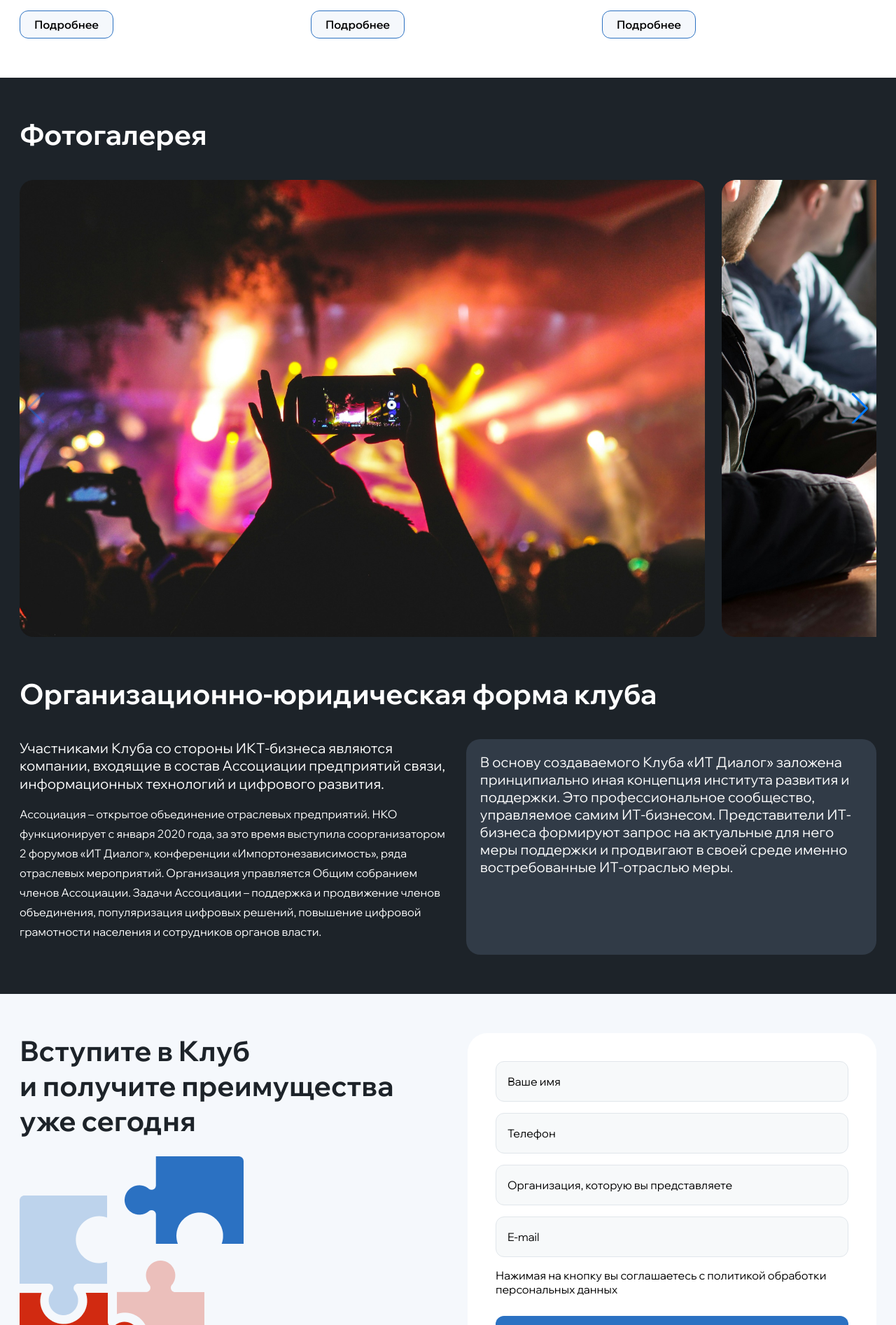
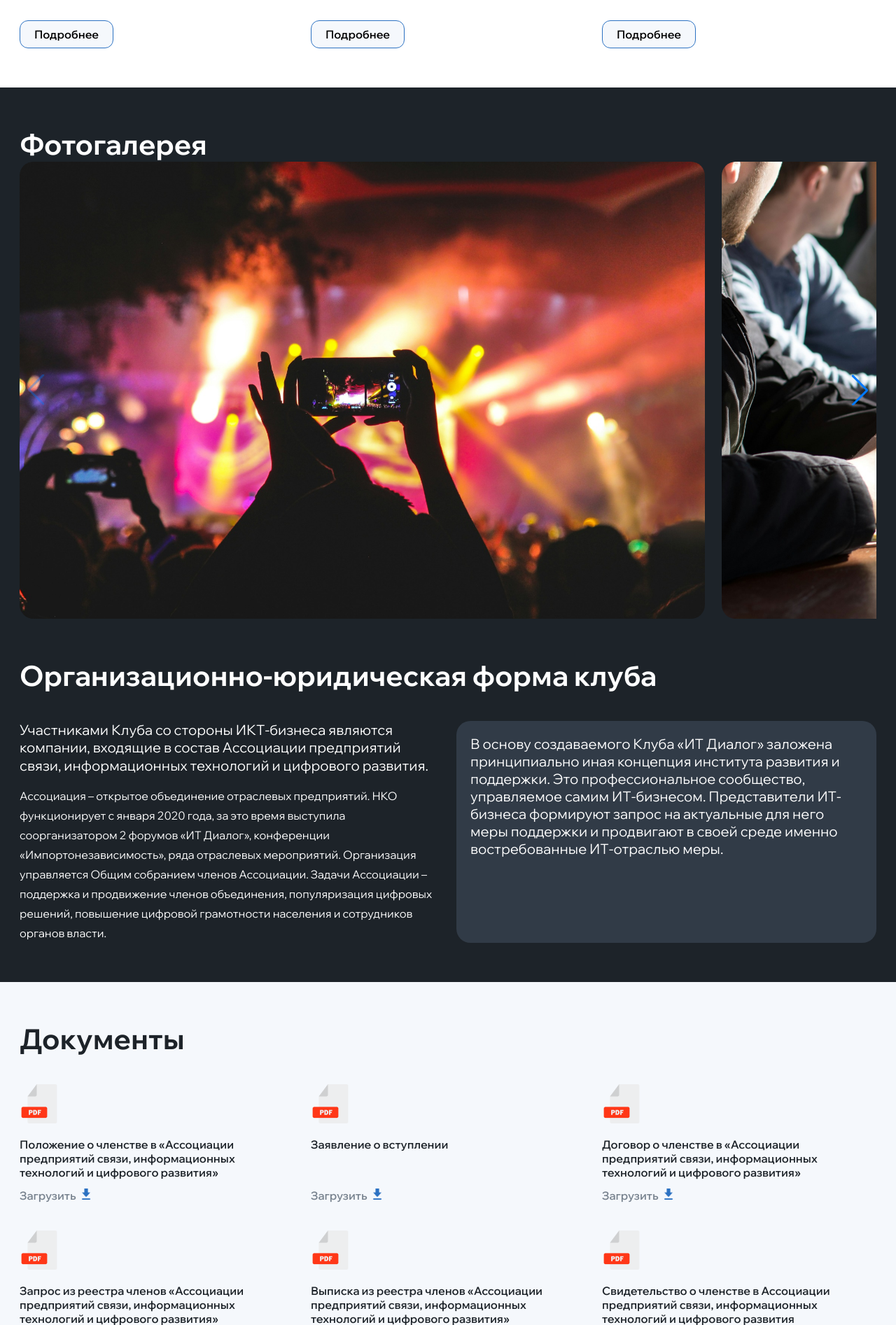
Before and after one commit to m4linazz/it_dialog, a PHP site: page /pages/itDialogClub.html in a window 1280 px wide. Shown: the part 4145-6038 px from the top of the page at 70% size. Run offline with PHP 8.4, Linux system fonts and the light colour scheme.

Commit message:
8
some edits

```diff
--- a/css/styleClub.css
+++ b/css/styleClub.css
@@ -14,7 +14,7 @@ html {
     display: flex;
     justify-content: space-between;
     padding: 16px;
-
+    flex-wrap: wrap;
 }
 
 .left-header {
@@ -27,6 +27,7 @@ html {
     justify-content: space-between ;
     text-align: center;
     text-wrap: wrap;
+    flex-wrap: wrap;
     padding-top: 36px ;
 }
 .center-header a {
@@ -129,6 +130,7 @@ html {
     display: flex;
     align-items: center;
     justify-content: center;
+
 }
 .bg-dark-club {
     background-color:#1D2329;
@@ -136,21 +138,21 @@ html {
 }
 .bg-dark-club div h2 {
     color: white;
-    padding-bottom: 40px;
 }
 
 /*Экспертное сообщество*/
 .community-blocks {
     display: flex;
     flex-direction: row;
-    flex-wrap:wrap ;
+    flex-wrap:wrap;
     gap:24px;
 }
 .community-block {
     width: 600px;
     display: flex;
     flex-direction: column;
-
+    padding-top: 40px;
+    flex-wrap: wrap;
 }
 .Checkmark2-community {
     padding-bottom: 16px;
@@ -181,6 +183,7 @@ html {
 .invent_calendars {
     display: flex;
     gap: 24px;
+    flex-wrap: wrap;
 }
 
 .invent_calendar-block {
@@ -189,8 +192,8 @@ html {
     gap:28px;
     border: 1px solid #E1E6EB;
     border-radius: 20px;
-    padding: 20px;
-    width: 392px;
+    padding: 19px;
+    width: 352px;
 }
 
 .invent-balls {
@@ -309,6 +312,7 @@ swiper-slide:nth-child(3n) {
  .form-club {
    display: flex;
    flex-direction: column;
+   width: 600px;
    gap: 16px;
 }
 .form-club .body_large {
@@ -322,18 +326,77 @@ swiper-slide:nth-child(3n) {
 .form-club2 {
   background-color: #313B47;
   border-radius: 20px;
+  width: 560px;
   padding: 20px 20px 0px 20px;
+}
+.form-club2 .body_large {
+    width: 560px;
 }
 .description-form-club {
   display: flex;
   justify-content: space-between;
   flex-direction: row;
-
-  height: 308px;
+  flex-wrap: wrap;
   gap: 24px;
+  padding-top: 40px;
 }
 .block-form-club {
     padding-top: 56px;
+}
+
+/* Документы */
+.main-doc{
+    background-color:#F5F8FC;
+    padding: 56px 0 56px 0;
+}
+
+.doc_name {
+    display: flex;
+    flex-wrap: wrap;
+    flex-direction: column;
+    gap: 40px;
+}
+
+.blocks_doc {
+    display: flex;
+    flex-wrap: wrap;
+    column-gap: 24px;
+    row-gap: 40px;
+}
+
+.block_doc {
+    display: flex;
+    flex-direction: column;
+    justify-content: space-between;
+    gap: 16px;
+
+}
+
+.block_doc div h5 {
+    width: 392px;
+    height: 57px;
+    color:#1D2329 ;
+}
+
+.doc-load {
+    display: flex;
+    gap: 8px;
+}
+.doc-load .button_text_white {
+    padding: 0px 0px 0px 0px;
+    color: #78838F;
+
+}
+
+.block_docs div img{
+    width: 56px;
+    height: 56px;
+}
+
+.doc-load div img {
+    width: 13.33px;
+    height: 16px;
+
 }
 
 /* Форма вступления в клуб */
@@ -344,12 +407,14 @@ swiper-slide:nth-child(3n) {
 .join-club {
     display: flex;
     flex-direction: row;
+    flex-wrap: wrap;
     gap: 24px;
 }
 .description-join-club {
     display: flex;
     flex-direction: column;
     justify-content: space-between;
+    width: 600px;
 
 }
 .bg-form {
@@ -367,6 +432,8 @@ swiper-slide:nth-child(3n) {
 .form-blocks {
     display: flex;
     flex-direction: column;
+    width: 520px;
+
     gap: 16px;
 }
 .bg-form form {
--- a/pages/itDialogClub.html
+++ b/pages/itDialogClub.html
@@ -205,6 +205,7 @@
       <div class="container">
         <h2>Экспертное сообщество</h2>
         <div class="community-blocks">
+          <div  class="community-block-row">
             <div class="community-block">
               <div class="Checkmark2-community"><img src="../images/Checkmark2.png" alt="Checkmark"></div>
                 <div><h3>Руководители органов власти</h3></div>
@@ -222,6 +223,8 @@
                   <img src="../images/rowcommunity.svg" alt="rowcommunity">
                 </div>
           </div>
+        </div>
+        <div  class="community-block-row">
             <div class="community-block">
               <div class="Checkmark2-community"><img src="../images/Checkmark2.png" alt="Checkmark"></div>
                 <div><h3>ИТ директора предприятий</h3></div>
@@ -236,6 +239,7 @@
                 <div class="more-community">
                   <h5>Узнать подробнее</h5>
                   <img src="../images/rowcommunity.svg" alt="rowcommunity">
+                </div>
           </div>
         </div>
 
@@ -366,11 +370,94 @@
               Представители ИТ-бизнеса формируют запрос на актуальные для него меры поддержки и продвигают в своей среде именно востребованные ИТ-отраслью меры.
             </div>
           </div>
+
         </div>
       </div>
       </div>
     </div>
     <!-- Документы -->
+    <div class="main-doc">
+      <div class="container">
+        <div class="doc_name">
+          <div><h2>Документы</h2></div>
+          <div class="blocks_doc">
+
+            <div class="block_docs">
+              <div class="block_doc">
+                <div><img src="../images/PDF.png" alt=""></div>
+                  <div><h5>Положение о членстве в «Ассоциации предприятий связи, информационных технологий и цифрового развития»</h5></div>
+                  <div class="doc-load">
+                  <div class="button_text_white">Загрузить</div>
+                  <div><img src="../images/strelka.png" alt=""></div>
+                </div>
+              </div>
+            </div>
+
+
+            <div class="block_docs">
+              <div class="block_doc">
+                <div><img src="../images/PDF.png" alt=""></div>
+                  <div><h5>Заявление о вступлении</h5></div>
+                  <div class="doc-load">
+                  <div class="button_text_white">Загрузить</div>
+                  <div><img src="../images/strelka.png" alt=""></div>
+                </div>
+              </div>
+            </div>
+
+
+            <div class="block_docs">
+              <div class="block_doc">
+                <div><img src="../images/PDF.png" alt=""></div>
+                  <div><h5>Договор о членстве в «Ассоциации предприятий связи, информационных технологий и цифрового развития»</h5></div>
+                  <div class="doc-load">
+                  <div class="button_text_white">Загрузить</div>
+                  <div><img src="../images/strelka.png" alt=""></div>
+                </div>
+              </div>
+            </div>
+
+
+
+            <div class="block_docs">
+              <div class="block_doc">
+                <div><img src="../images/PDF.png" alt=""></div>
+                  <div><h5>Запрос из реестра членов «Ассоциации предприятий связи, информационных технологий и цифрового развития»</h5></div>
+                  <div class="doc-load">
+                  <div class="button_text_white">Загрузить</div>
+                  <div><img src="../images/strelka.png" alt=""></div>
+                </div>
+              </div>
+            </div>
+
+
+            <div class="block_docs">
+              <div class="block_doc">
+                <div><img src="../images/PDF.png" alt=""></div>
+                  <div><h5>Выписка из реестра членов «Ассоциации предприятий связи, информационных технологий и цифрового развития»</h5></div>
+                  <div class="doc-load">
+                  <div class="button_text_white">Загрузить</div>
+                  <div><img src="../images/strelka.png" alt=""></div>
+                </div>
+              </div>
+            </div>
+
+
+            <div class="block_docs">
+              <div class="block_doc">
+                <div><img src="../images/PDF.png" alt=""></div>
+                  <div><h5>Свидетельство о членстве в Ассоциации предприятий связи, информационных технологий и цифрового развития</h5></div>
+                  <div class="doc-load">
+                  <div class="button_text_white">Загрузить</div>
+                  <div><img src="../images/strelka.png" alt=""></div>
+                </div>
+              </div>
+            </div>
+
+    </div>
+        </div>
+      </div>
+      </div>
 
     <!-- Вступите в Клуб и получите преимущества уже сегодня -->
     <div class="join-club-bg">
```
Also changed, not shown: images/PDF.png (added), images/strelka.png (added). Lines whose indentation alone changed are shown as unchanged.
